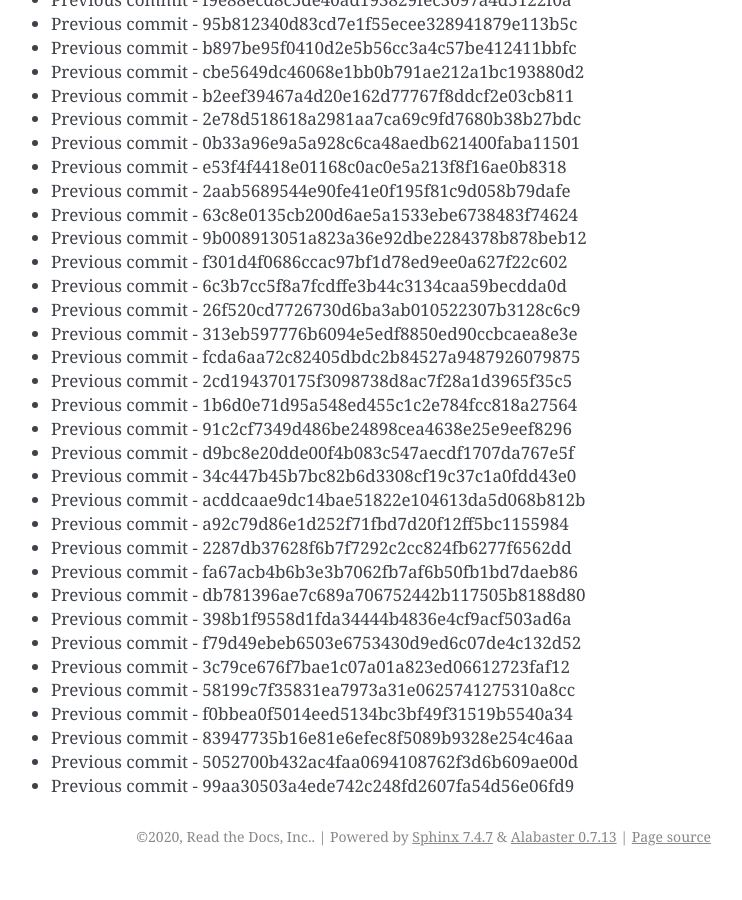
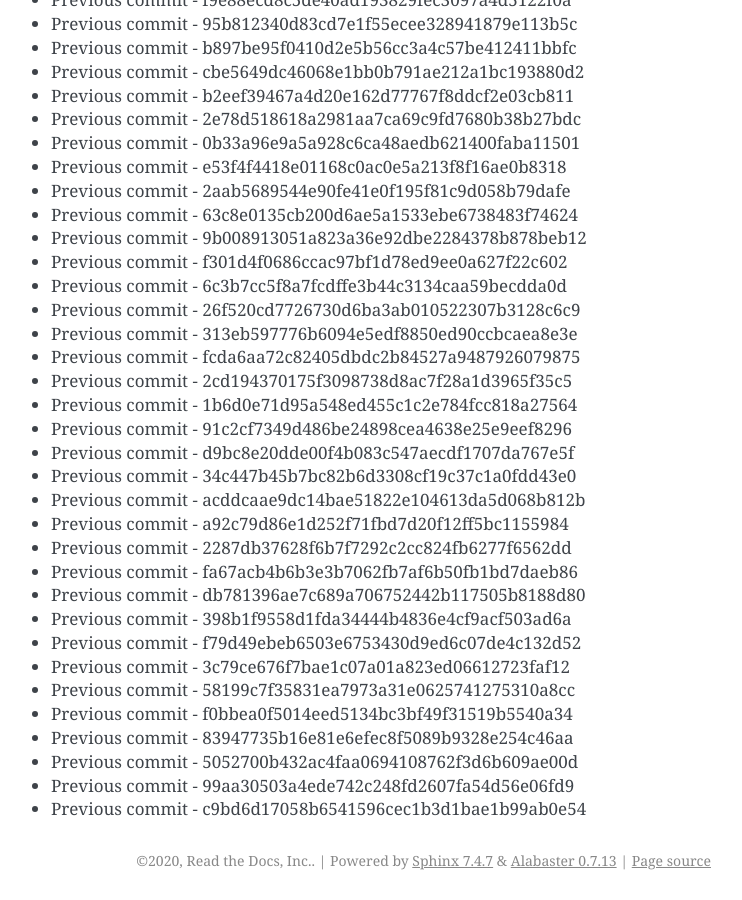
Before and after one commit to readthedocs/rtd-git-stresstest, a Sphinx documentation site: the page built from docs/updates.rst, in a window 1280 px wide and 900 px high, scrolled down 77995 px. Shown: the whole window, without its empty margins (399-1141 px from the left). Built offline with Sphinx 7.4.7, drawn with Linux system fonts in a browser that asks for light colours; before the commit the page ends 78871 px from its top, so only the background shows below that.

Commit message:
Generating commit from previous: c9bd6d17058b6541596cec1b3d1bae1b99ab0e54

```diff
--- a/docs/updates.rst
+++ b/docs/updates.rst
@@ -3309,3 +3309,4 @@ It can be tested for any performance characteristics.
 * Previous commit - 83947735b16e81e6efec8f5089b9328e254c46aa
 * Previous commit - 5052700b432ac4faa0694108762f3d6b609ae00d
 * Previous commit - 99aa30503a4ede742c248fd2607fa54d56e06fd9
+* Previous commit - c9bd6d17058b6541596cec1b3d1bae1b99ab0e54
```
